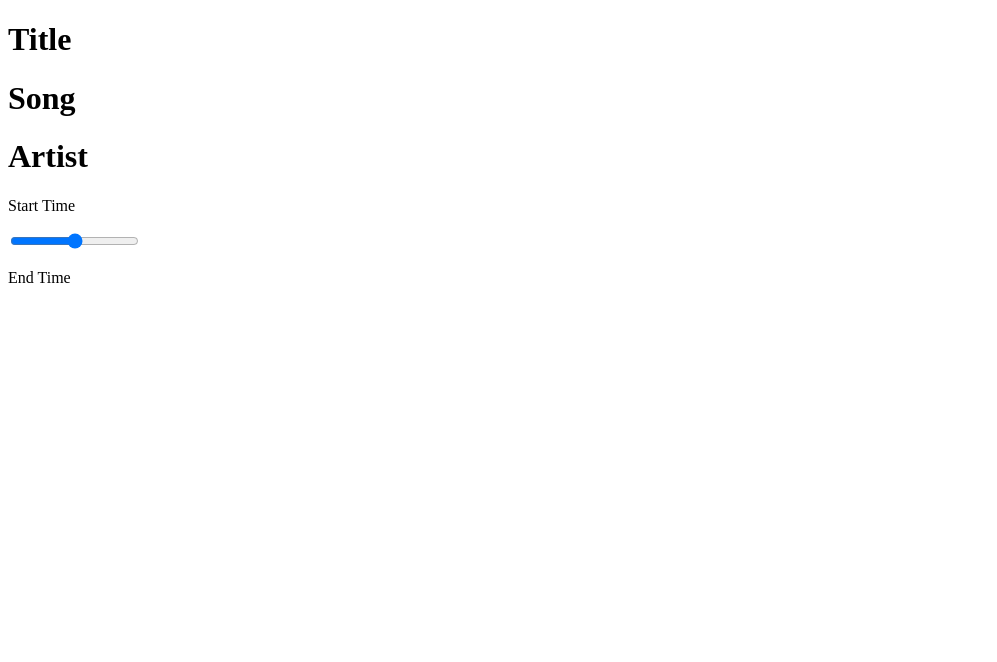
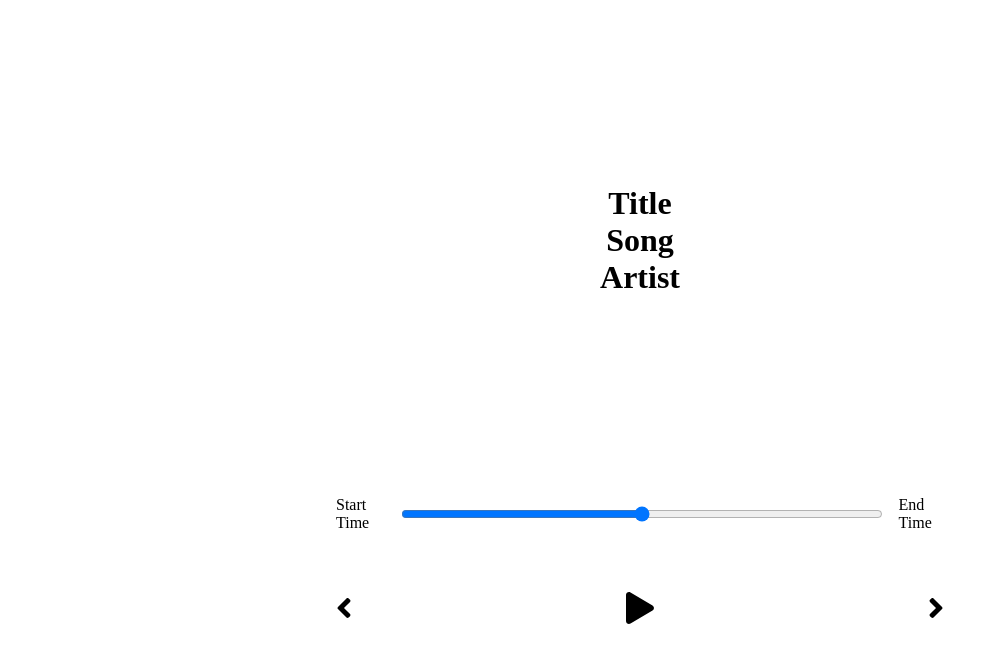
Before and after one commit to thyAshley/React-Sandbox, a React (Create React App) app in the folder waveapp/: page / in a window 1280 px wide. Shown: the top 662 px of the page, without its empty margins (0-997 px from the left). Built offline with nearby package versions, Linux system fonts and the light colour scheme.

Commit message:
added sass styles and data

```diff
--- a/waveapp/package.json
+++ b/waveapp/package.json
@@ -13,11 +13,12 @@
     "@types/node": "^12.19.7",
     "@types/react": "^16.14.2",
     "@types/react-dom": "^16.9.10",
-    "node-sass": "^5.0.0",
+    "node-sass": "^4.14.1",
     "react": "^17.0.1",
     "react-dom": "^17.0.1",
     "react-scripts": "4.0.1",
     "typescript": "^4.1.2",
+    "uuid": "^8.3.1",
     "web-vitals": "^0.2.4"
   },
   "scripts": {
@@ -43,5 +44,8 @@
       "last 1 firefox version",
       "last 1 safari version"
     ]
+  },
+  "devDependencies": {
+    "@types/uuid": "^8.3.0"
   }
 }
--- a/waveapp/src/App.tsx
+++ b/waveapp/src/App.tsx
@@ -1,4 +1,5 @@
 import React from 'react';
+import './styles/app.scss';
 
 import Player from './components/Player';
 import Song from './components/Song';
--- a/waveapp/src/components/Player.tsx
+++ b/waveapp/src/components/Player.tsx
@@ -1,4 +1,6 @@
 import React from "react";
+import { FontAwesomeIcon } from '@fortawesome/react-fontawesome'
+import { faPlay, faAngleLeft, faAngleRight } from '@fortawesome/free-solid-svg-icons';
 
 const Player = () => {
   return (
@@ -9,7 +11,9 @@ const Player = () => {
         <p>End Time</p>
       </div>
       <div className="play-control">
-
+        <FontAwesomeIcon className="skip-back" size="2x" icon={faAngleLeft} />
+        <FontAwesomeIcon className="play" size="2x" icon={faPlay} />
+        <FontAwesomeIcon className="skip-forward" size="2x" icon={faAngleRight} />
       </div>
     </div>
   );
--- a/waveapp/src/components/Song.tsx
+++ b/waveapp/src/components/Song.tsx
@@ -2,7 +2,7 @@ import React from 'react'
 
 const Song = () => {
   return (
-    <div className="song">
+    <div className="song-container">
       <h1>Title</h1>
       <h1>Song</h1>
       <h1>Artist</h1>
--- /dev/null
+++ b/waveapp/src/styles/_player.scss
@@ -0,0 +1,33 @@
+.player {
+  align-items: center;
+  display: flex;
+  flex-direction: column;
+  justify-content: space-between;
+  min-height: 20vh;
+}
+
+.time-control {
+  display: flex;
+  width: 50%;
+
+  input {
+    padding: 1rem 2rem;
+    width: 100%;
+  }
+
+  p {
+    padding: 1rem;
+  }
+}
+
+.play-control {
+  align-items: center;
+  display: flex;
+  justify-content: space-between;
+  padding: 1rem;
+  width: 50%;
+
+  svg {
+    cursor: pointer;
+  }
+}
--- /dev/null
+++ b/waveapp/src/styles/_song.scss
@@ -0,0 +1,7 @@
+.song-container {
+  align-items: center;
+  display: flex;
+  flex-direction: column;
+  justify-content: center;
+  min-height: 60vh;
+}
--- a/waveapp/src/styles/app.scss
+++ b/waveapp/src/styles/app.scss
@@ -3,3 +3,6 @@
   margin: 0;
   padding: 0;
 }
+
+@import "./song";
+@import "./player";
```
Also changed, not shown: waveapp/src/utils/util.ts (added, +77 -0 lines), 2 other files (tests, documents, lock files or other folders).
